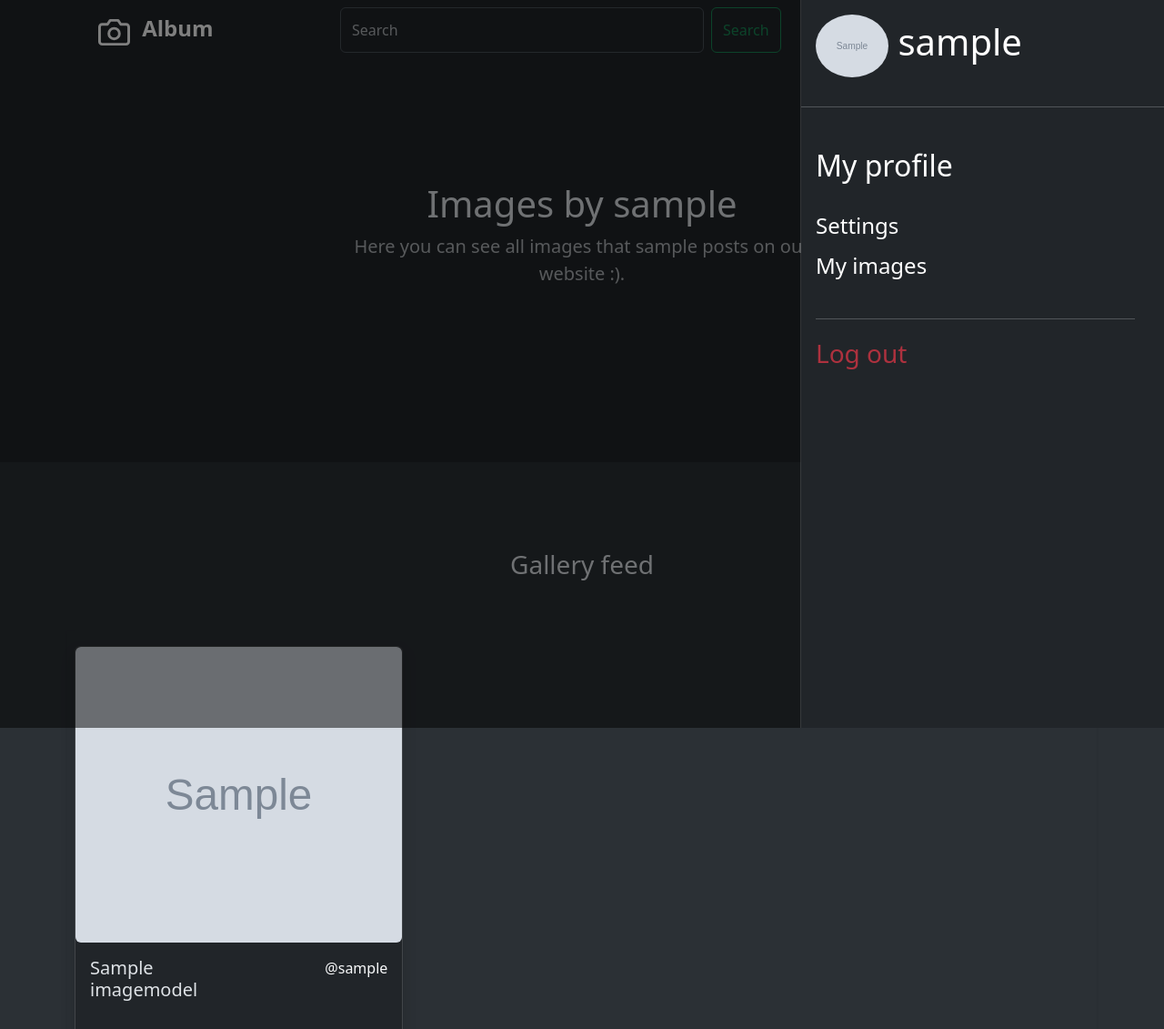
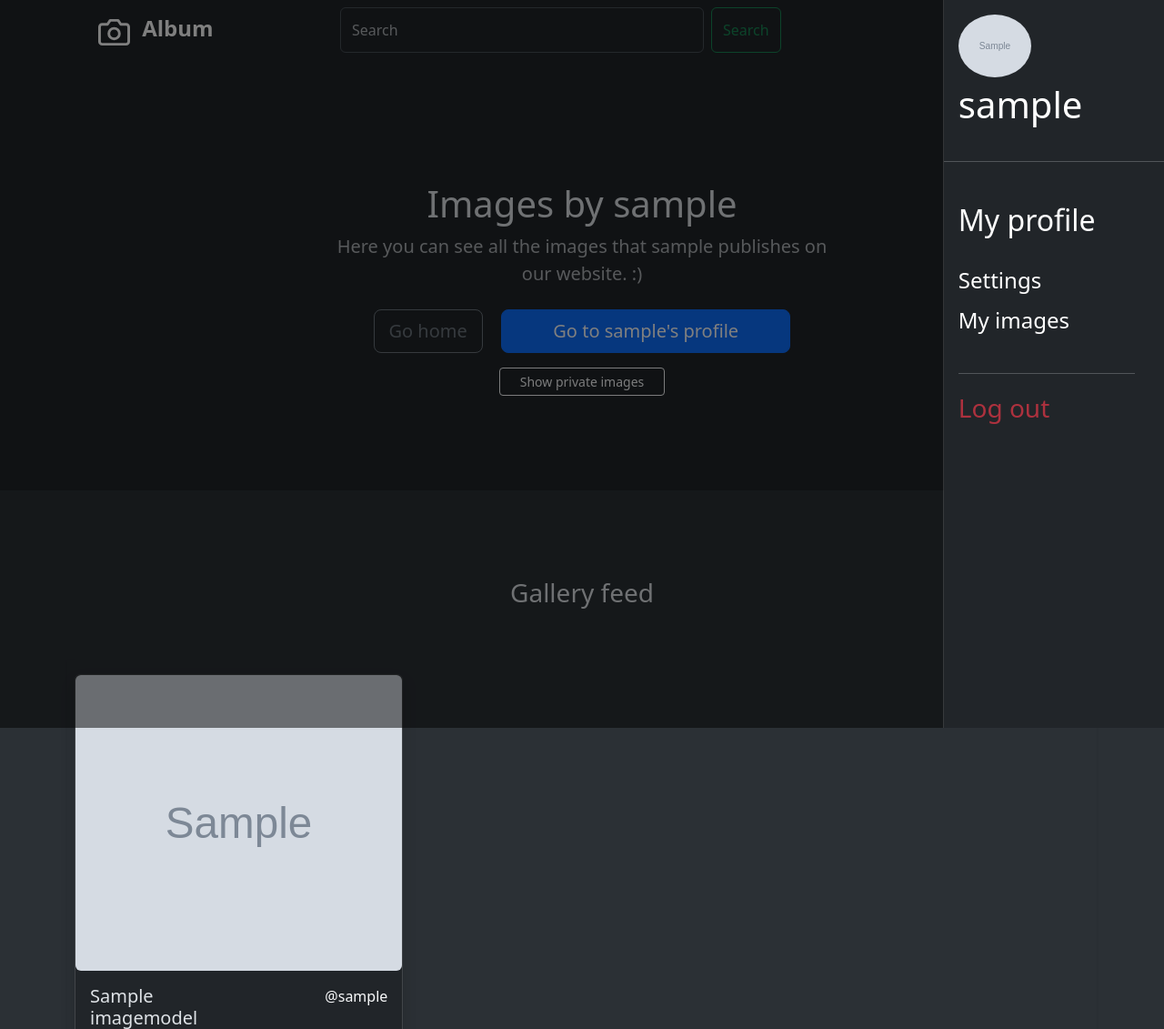
Before and after one commit to sukui24/django_gallery, a Django app: page /user_images/1 in a window 1280 px wide, after a click that opens the changed part. Shown: the top 1131 px of the page at 91% size. Run offline with Django 4.2, Linux system fonts and the light colour scheme; a user stored in the database is signed in; tables that the repository leaves empty hold one stand-in row (values such as "Sample post"); grey boxes marked "Sample" are stand-in pictures; some libraries are stand-ins or nearby versions.

Commit message:
added private images functional now user can set is image gonna be private or not other users cannot see private images little frontend corrections and added some comments for better code understanding

```diff
--- a/base/forms.py
+++ b/base/forms.py
@@ -1,4 +1,4 @@
-from django.forms import ModelForm, TextInput, Textarea, FileInput
+from django.forms import ModelForm, TextInput, Textarea, FileInput, CheckboxInput
 from .models import ImageModel
 
 
@@ -12,4 +12,5 @@
             'description': Textarea(attrs={'class': 'form-control', 'cols': '100', 'rows': '12'}),
             'image': FileInput(attrs={'class': 'form-control', }),
             'tags': TextInput(attrs={'class': 'form-control', }),
+            'is_private': CheckboxInput(attrs={'class': 'form-check-input'})
         }
--- a/base/models.py
+++ b/base/models.py
@@ -30,6 +30,7 @@
     ])
 
     tags = TaggableManager(blank=True)
+    is_private = models.BooleanField(default=False, blank=False, null=False)
 
     image_views = models.IntegerField(default=0)
     description = models.TextField(max_length=3000, null=True, blank=True)
--- a/base/urls.py
+++ b/base/urls.py
@@ -12,5 +12,4 @@
          views.editImage, name='edit-image'),
     path('download_image/<str:id>',
          views.downloadImage, name='download-image'),
-    path('test', views.Test, name='test'),
 ]
--- a/templates/main.html
+++ b/templates/main.html
@@ -14,11 +14,14 @@
     <link rel="stylesheet" href="{% static 'css/bootstrap.min.css' %}">
 </head>
 <body>
+    <!-- Navigation bar start -->
     {% include 'navbar.html' %}
+    <!-- Navigation bar end -->
     {% block content %}
 
 
     {% endblock content %}
+    <!-- bootstrap js script -->
     <script src="{% static 'js/bootstrap.bundle.min.js' %}" integrity="sha384-HwwvtgBNo3bZJJLYd8oVXjrBZt8cqVSpeBNS5n7C8IVInixGAoxmnlMuBnhbgrkm" crossorigin="anonymous"></script>
 </body>
 </html>
--- a/templates/navbar.html
+++ b/templates/navbar.html
@@ -15,6 +15,9 @@
     }
     #search{
         width: 400px;
+    }
+    .offcanvas.offcanvas-end{
+        width: 19%;
     }
 </style>
 
--- a/users_app/templates/users_app/profile.html
+++ b/users_app/templates/users_app/profile.html
@@ -74,7 +74,7 @@
 
                 <div class="d-flex justify-content-between align-items-center mb-4">
                     <p class="lead fw-normal mb-0 fs-4"><strong>Recent images</strong></p>
-                    <p class="mb-0"><a href="{% url 'user-images' user.id %}" class="text-muted">Show all</a></p>
+                    <p class="mb-0"><a href="{% url 'user-images' user.id %}" class="text-muted">See all images</a></p>
                 </div>
                 <div class="row g-2">
                     {% for image in images %}
--- a/users_app/templates/users_app/user_images.html
+++ b/users_app/templates/users_app/user_images.html
@@ -2,25 +2,35 @@
 {% extends 'main.html' %}
 {% load static %}
 {% block content %}
-<style>
-    .btn-sm {
-    padding: 5px 18px;
-    font-size: 14px;
-}
-</style>
 <main>
 
     <section class="py-5 text-center container">
         <div class="row py-lg-5">
         <div class="col-lg-6 col-md-8 mx-auto">
             <h1 class="fw-light">Images by <strong>{{user.username}}</strong></h1>
-            <p class="lead text-body-secondary">Here you can see all images that {{user.username}} posts on our website :).</p>
-            <p>
-            <a href="{% url 'profile' user.id %}" class="btn btn-outline-dark btn-lg my-2">Go back</a>
-            </p>
+            <p class="lead text-body-secondary">Here you can see all the images that {{user.username}} publishes on our website.  :)</p>
+            <div class="button-group">
+                <a href="{% url 'home' %}" class="btn col col-xxl-5 btn-outline-secondary btn-lg my-2 me-2">Go home</a>
+                <a href="{% url 'profile' user.id %}" class="btn col-7 col-xxl-5 btn-primary btn-lg my-2 ms-2">Go to {{user.username}}'s profile</a>
+                {% if privacity == False and request.user == user %}
+                <a href = "{% url 'user-images-private' user.id %}" class="btn col-6 col-sm-4 mx-sm-0 px-sm-0 btn-outline-light btn-sm my-2 ms-2">Show private images</a>
+                {% elif request.user == user %}
+                <a href="{% url 'user-images' user.id %}" class="btn col-12 col-sm-4 btn-outline-light btn-sm my-2 ms-2">Show public images</a>
+                {% endif %}
+            </div>
         </div>
         </div>
     </section>
+
+{% if images %}
 {% include 'album_component.html' %}
+{% else %}
+<div class="album py-5 bg-body-tertiary">
+    <div class="container">
+        <h3 class="d-flex justify-content-center py-5"><p class="text-center">User {{user.username}} don't have images yet or all of them are private...</p></h3>
+        <div class="row row-cols-1 row-cols-sm-2 row-cols-md-3 g-3 shadow-sm"></div>
+    </div>
+</div>
+{% endif %}
 </main>
 {% endblock content %}
--- a/users_app/urls.py
+++ b/users_app/urls.py
@@ -8,5 +8,7 @@
     path('profile/<str:id>', views.userProfile, name='profile'),
     path('edit_user/<str:id>', views.editUser, name='edit-user'),
     path('user_images/<str:id>', views.userImages, name='user-images'),
+    path('user_images/<str:id>/private',
+         views.userImagesPrivate, name='user-images-private'),
     path('delete_account/<str:id>', views.deleteAccout, name='delete-account'),
 ]
--- a/users_app/views.py
+++ b/users_app/views.py
@@ -81,12 +81,24 @@
     return render(request, 'users_app/edit_user.html', context)
 
 
-def userImages(request, id):
+def userImages(request, id, privacity=False):
 
     user = User.objects.get(id=id)
-    images = ImageModel.objects.filter(host_id=id).order_by('-image_views')
-    context = {'images': images, 'user': user}
+    images = ImageModel.objects.filter(
+        host_id=id, is_private=privacity).order_by('-image_views')
+    # send privacity in context to show the right button on page
+    context = {'images': images, 'user': user,
+               'privacity': privacity}
     return render(request, 'users_app/user_images.html', context)
+
+
+def userImagesPrivate(request, id):
+    # if user isn't host send him home
+    if request.user != User.objects.get(id=id):
+        return redirect('home')
+    # if we want to open private images page we just reuse userImages
+    # view but set the filter's 'is_private' attribute on True
+    return userImages(request=request, id=id, privacity=True)
 
 
 def deleteAccout(request, id):
```
Also changed, not shown: base/templates/base/add_edit_image.html (+14 -2 lines), base/views.py (+9 -11 lines), base/migrations/0010_imagemodel_is_private.py (added).
